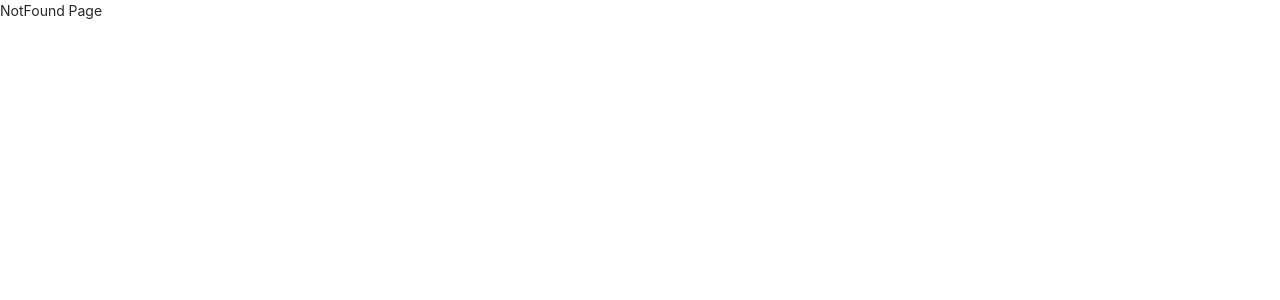
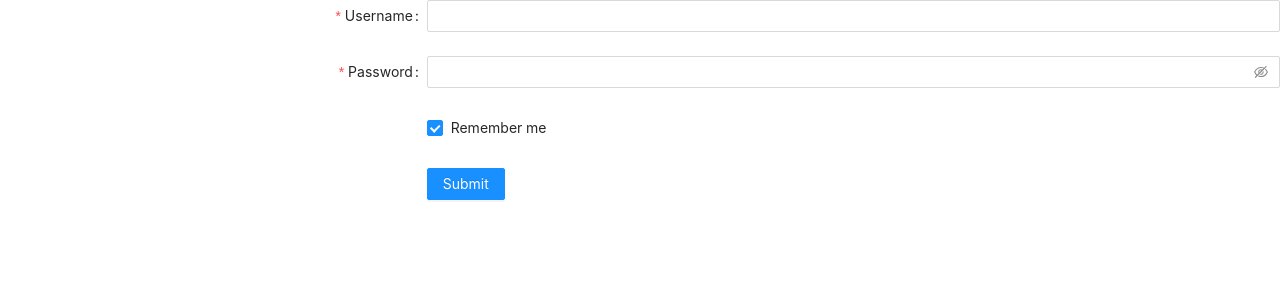
Before and after one commit to NguyenMinh1912/HL-computer, a React (Create React App) app: page /login in a window 1280 px wide. Shown: the top 300 px of the page. Built offline with nearby package versions, Linux system fonts and the light colour scheme.

Commit message:
add authenticatetion

```diff
--- a/src/App.tsx
+++ b/src/App.tsx
@@ -1,5 +1,4 @@
-import React from "react";
-import logo from "./logo.svg";
+import React, {useEffect} from "react";
 import "./App.css";
 import { Link, Route, Routes } from "react-router-dom";
 import { User } from "./pages/User";
@@ -7,8 +6,14 @@ import { Admin } from "./pages/Admin";
 import { NotFound } from "./common/NotFound";
 import { Products } from "./pages/Admin/components/Products";
 import { Categories } from "./pages/Admin/components/Categories";
+import {DashBoard} from "./pages/Admin/components/DashBoard";
+import authenticateService from "./core/services/AuthenticateService";
+import Login from "./pages/Login/Login";
 
 function App() {
+
+
+
   return (
     <div className="App">
       {/* <Link to={''}>
@@ -18,16 +23,16 @@ function App() {
         Admin page
       </Link> */}
         <Routes>
-          <Route path="" element={<User />}>
-            {/* user childs route here */}
+          {/*<Route path="" element={<User />}>*/}
+          {/*  /!* user childs route here *!/*/}
+          {/*</Route>*/}
+          <Route path="" element={<Admin />}>
+            {/* admin childs route here */}
+            <Route path="products" element={<Products/>}></Route>
+            <Route path="categories" element={<Categories/>}></Route>
+            <Route path="dashboard" element={<DashBoard/>}></Route>
           </Route>
-          <Route path="admin" element={<Admin />}>
-            {/* admin childs route here */}
-            <Route path="products" element={<Products/>}>
-
-            </Route>
-            <Route path="categories" element={<Categories/>}></Route>
-          </Route>
+          <Route path="login" element={<Login/>}></Route>
           <Route path="*" element={<NotFound/>}></Route>
         </Routes>
     </div>
--- /dev/null
+++ b/src/core/services/AuthenticateService.tsx
@@ -0,0 +1,56 @@
+import client from "../server";
+import storageService from "./StorageService";
+
+class LoginResponse {
+    jwttoken!: string;
+    username!: string;
+    email!: string;
+    phoneNumber!: string;
+    address!: string;
+    role!: { authority: string }[];
+}
+
+class LoginRequest {
+    username!: string;
+    password!: string;
+}
+
+class AuthenticateService {
+
+    async login(request: LoginRequest): Promise<LoginResponse> {
+        return await client.post('/hoanglong/api/v1/auth', request)
+            .then(res => res.data);
+    }
+
+    isLogin(): boolean {
+        try {
+            const userInfo = storageService.get<LoginResponse>('userInfo');
+            return !!userInfo;
+        } catch (e) {
+            return false;
+        }
+    }
+
+    isAdmin(): boolean {
+        return this.hasRole('admin');
+    }
+
+    isUser(): boolean {
+        return this.hasRole('user');
+    }
+
+    hasRole(role: string): boolean {
+        if (!this.isLogin()) {
+            return false;
+        }
+        const userInfo = this.getCurrentUser();
+        return userInfo.role.some(authority => authority.authority === role);
+    }
+
+    getCurrentUser(): LoginResponse {
+        return storageService.get<LoginResponse>('userInfo');
+    }
+
+}
+
+export default new AuthenticateService();
--- /dev/null
+++ b/src/core/services/StorageService.tsx
@@ -0,0 +1,17 @@
+class StorageService {
+    set<T>(key: string, data: T): boolean {
+        localStorage.setItem(key, JSON.stringify(data));
+        return true;
+    }
+
+    get<T>(key: string): T  {
+        const data = localStorage.getItem(key);
+        if (!data){
+            throw new Error('No data available');
+        }
+        return JSON.parse(data) as T;
+    }
+
+}
+
+export default new StorageService();
--- /dev/null
+++ b/src/pages/Admin/components/DashBoard/index.tsx
@@ -0,0 +1,10 @@
+import {Fragment, FunctionComponent} from "react";
+
+
+const DashBoard: FunctionComponent = () => {
+    return <Fragment>
+        <h1>minhsama</h1>
+    </Fragment>
+}
+
+export {DashBoard};
--- a/src/pages/Admin/index.tsx
+++ b/src/pages/Admin/index.tsx
@@ -1,4 +1,4 @@
-import React, {FunctionComponent, useState} from "react";
+import React, {FunctionComponent, useEffect, useState} from "react";
 import "antd/dist/antd.css";
 import "./index.css";
 import {
@@ -9,14 +9,27 @@ import {
     BarChartOutlined
 } from "@ant-design/icons";
 import { Layout, Menu } from "antd";
+import {Outlet, useNavigate} from "react-router-dom";
+import authenticateService from "../../core/services/AuthenticateService";
+import storageService from "../../core/services/StorageService";
 
 const { Header, Sider, Content } = Layout;
 
 const Admin: FunctionComponent = () => {
     const [collapsed, setCollapsed] = useState(false);
+    const navigate = useNavigate();
+
+    useEffect( () => {
+
+
+    }, [])
 
     const sideBarRouter = () => {
         console.log("minhsama")
+    }
+
+    const navigateToPath = (path: string) => {
+        navigate(path, { replace: true });
     }
 
     return (
@@ -32,18 +45,25 @@ const Admin: FunctionComponent = () => {
                             key: "1",
                             icon: <BarChartOutlined />,
                             label: "DashBoard",
-                            onClick: sideBarRouter
+                            onClick: (e) => {
+                                navigateToPath('dashboard');
+                            }
                         },
                         {
                             key: "2",
                             icon: <ShoppingCartOutlined />,
                             label: "Product",
-
+                            onClick: (e) => {
+                                navigateToPath('products');
+                            }
                         },
                         {
                             key: "3",
                             icon: <ContainerOutlined />,
-                            label: "Category"
+                            label: "Category",
+                            onClick: (e) => {
+                                navigateToPath('categories');
+                            }
                         }
                     ]}
                 />
@@ -71,7 +91,7 @@ const Admin: FunctionComponent = () => {
                         minHeight: 1000
                     }}
                 >
-                    Content
+                    <Outlet />
                 </Content>
             </Layout>
         </Layout>
--- /dev/null
+++ b/src/pages/Login/Login.tsx
@@ -0,0 +1,82 @@
+import React from 'react';
+import 'antd/dist/antd.css';
+import {Button, Checkbox, Form, Input} from 'antd';
+
+
+const Login = () => {
+    const onFinish = (values: any) => {
+        console.log('Success:', values);
+    };
+
+    const onFinishFailed = (errorInfo: any) => {
+        console.log('Failed:', errorInfo);
+    };
+
+    return (
+        <Form
+            name="basic"
+            labelCol={{
+                span: 8,
+            }}
+            wrapperCol={{
+                span: 16,
+            }}
+            initialValues={{
+                remember: true,
+            }}
+            onFinish={onFinish}
+            onFinishFailed={onFinishFailed}
+            autoComplete="off"
+        >
+            <Form.Item
+                label="Username"
+                name="username"
+                rules={[
+                    {
+                        required: true,
+                        message: 'Please input your username!',
+                    },
+                ]}
+            >
+                <Input/>
+            </Form.Item>
+
+            <Form.Item
+                label="Password"
+                name="password"
+                rules={[
+                    {
+                        required: true,
+                        message: 'Please input your password!',
+                    },
+                ]}
+            >
+                <Input.Password/>
+            </Form.Item>
+
+            <Form.Item
+                name="remember"
+                valuePropName="checked"
+                wrapperCol={{
+                    offset: 8,
+                    span: 16,
+                }}
+            >
+                <Checkbox>Remember me</Checkbox>
+            </Form.Item>
+
+            <Form.Item
+                wrapperCol={{
+                    offset: 8,
+                    span: 16,
+                }}
+            >
+                <Button type="primary" htmlType="submit">
+                    Submit
+                </Button>
+            </Form.Item>
+        </Form>
+    );
+};
+
+export default Login;
```
Also changed, not shown: src/common/PrivateRoute/PrivateRoute.tsx (added, +12 -0 lines), src/core/server/index.tsx (+6 -4 lines).
